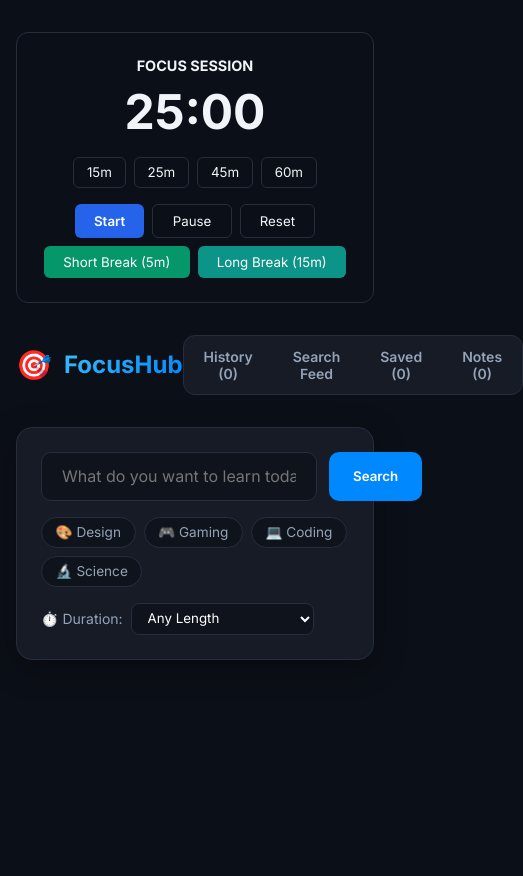
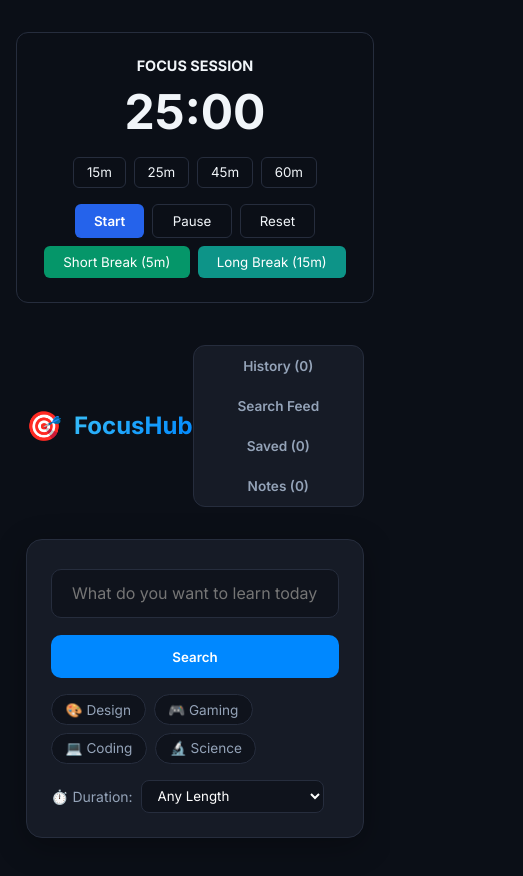
Before and after one commit to akshmath3-ux/thread-fetch, a website: page public/index.html in a window 390 px wide. Shown: the whole page, 523 px wide, since content can reach past the window. Before the commit the page ends 844 px from the top, so only its background shows below. Drawn offline with Linux system fonts and the light colour scheme.

Commit message:
Add responsive media queries for mobile and laptop screen scaling

```diff
--- a/public/index.html
+++ b/public/index.html
@@ -389,6 +389,58 @@
             display: flex;
             justify-content: center;
             align-items: center;
+        }
+
+        /* --- Mobile Responsive Styles --- */
+        @media (max-width: 768px) {
+
+            /* Stack the video player and notes vertically on mobile */
+            #playerModal>div>div[style*="display: flex"] {
+                flex-direction: column !important;
+                overflow-y: auto;
+            }
+
+            /* Adjust video frame for mobile screens */
+            #playerModal iframe {
+                min-height: 250px !important;
+                height: 30vh !important;
+            }
+
+            /* Make the notes panel take the remaining space */
+            #liveNoteInput {
+                min-height: 40vh !important;
+            }
+
+            /* Adjust navigation tabs to fit small screens */
+            .nav-tabs {
+                flex-wrap: wrap;
+                justify-content: center;
+                gap: 0.5rem;
+            }
+
+            .tab-btn {
+                font-size: 0.85rem;
+                padding: 0.5rem 0.8rem;
+                flex: 1 1 auto;
+                text-align: center;
+            }
+
+            /* Adjust main container padding */
+            .container {
+                padding: 10px !important;
+            }
+
+            /* Adjust the search box layout for mobile */
+            #searchBoxSection>div {
+                flex-direction: column !important;
+                align-items: stretch !important;
+            }
+
+            #searchBoxSection button,
+            #searchBoxSection input {
+                width: 100%;
+                margin-top: 5px;
+            }
         }
     </style>
 </head>
```
